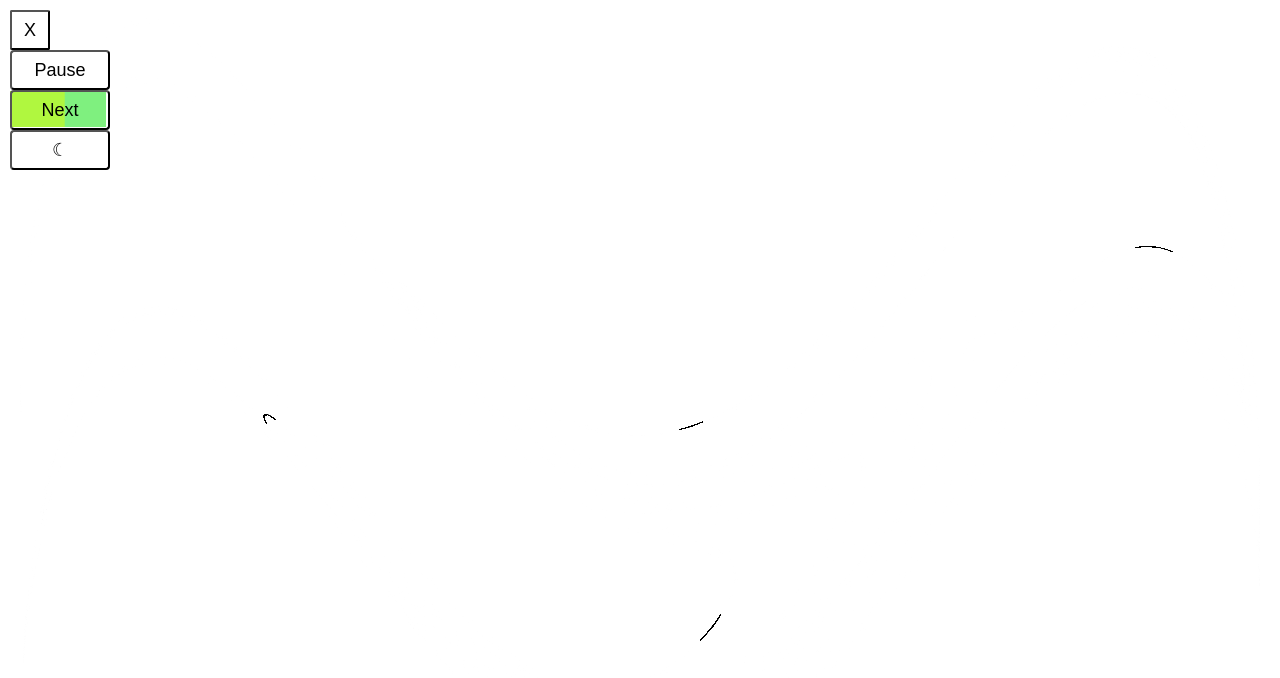
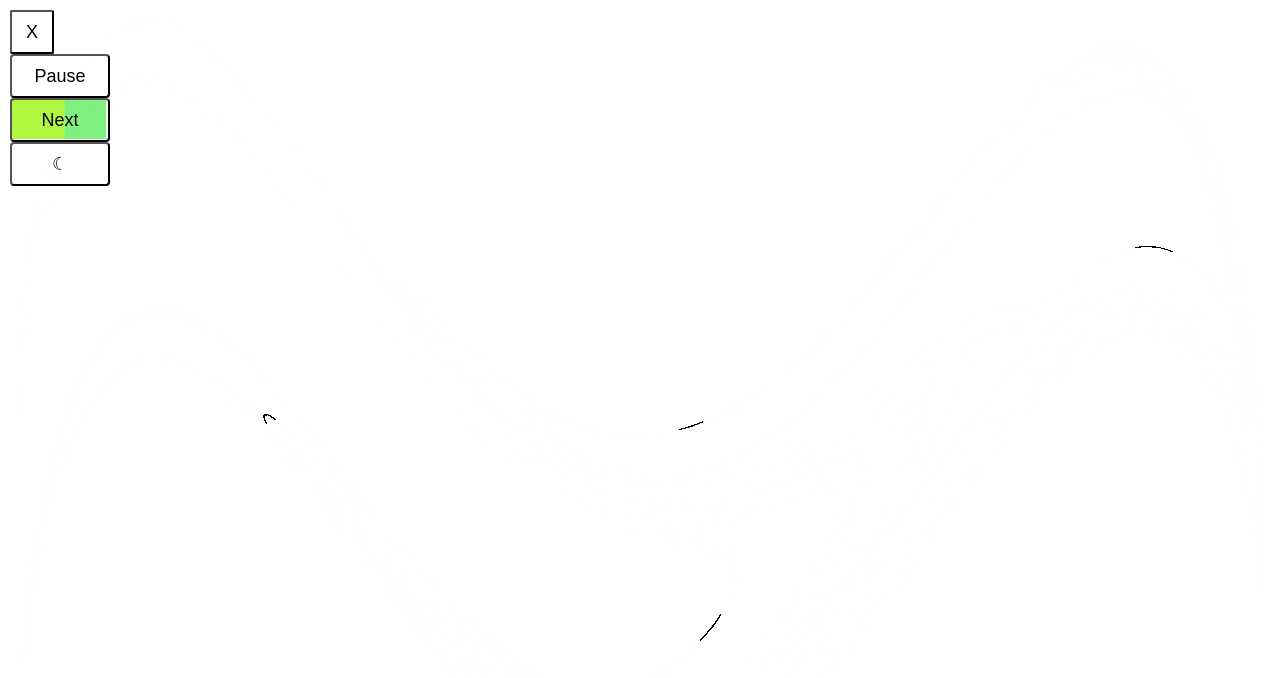
Before and after one commit to dmaynard/chaosvue, a Vue app: page / in a window 1280 px wide. Shown: the top 678 px of the page. Built offline with nearby package versions, Linux system fonts and the light colour scheme.

Commit message:
Made buttons larger for touch
44x44 as per Apples recommendation

```diff
--- a/src/components/ChaosCanvas.vue
+++ b/src/components/ChaosCanvas.vue
@@ -413,7 +413,7 @@ export default {
 <style scoped>
 button.uiButton {
   width: 100%;
-  height: 40px;
+  height: 44px;
   text: centered;
   border-radius: 4px;
   background-color: Transparent;
@@ -422,10 +422,10 @@ button.uiButton {
 }
 
 button.close {
-  width: 40px;
+  width: 44px;
   float: left;
   text: centered;
-  height: 40px;
+  height: 44px;
   border-radius: 2px;
   font-size: 18px;
   background-color: Transparent;
```
